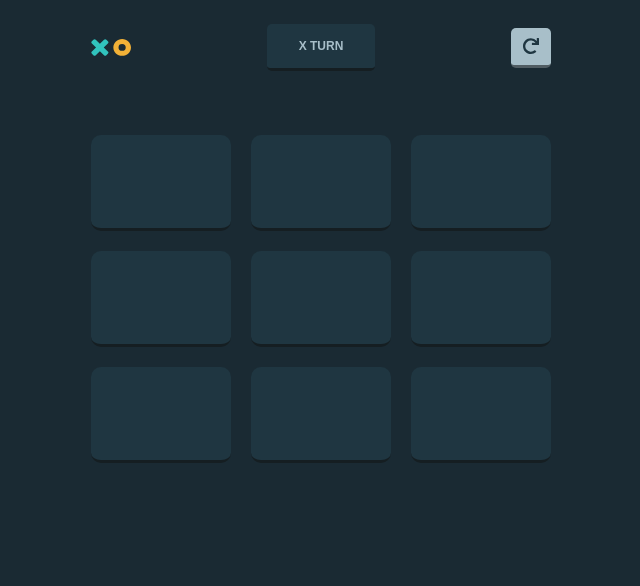
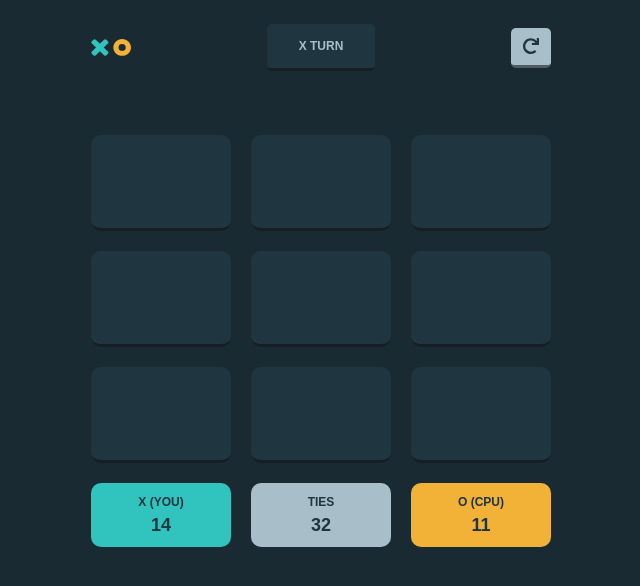
Before and after one commit to lasha-abuladze/tic-toc-toe, a React (Create React App) app: page / in a window 1280 px wide. Shown: the top 586 px of the page, without its empty margins (319-959 px from the left). Built offline with nearby package versions, Linux system fonts and the light colour scheme.

Commit message:
feat: complete MainPage implementation

```diff
--- a/src/App.js
+++ b/src/App.js
@@ -36,6 +36,7 @@ function MainPage() {
     <div className="game-container">
       <GameHeader />
       <GameBoard />
+      <GameFooter />
     </div>
   );
 }
@@ -80,6 +81,25 @@ function GameBoard() {
 
 function MarkCell() {
   return <button className="btn--gen btn--mark-cell"></button>;
+}
+
+function GameFooter() {
+  return (
+    <div className="game-footer">
+      <ResutltDiv resultFor="x (you)" result="14" />
+      <ResutltDiv resultFor="ties" result="32" />
+      <ResutltDiv resultFor="o (cpu)" result="11" />
+    </div>
+  );
+}
+
+function ResutltDiv({ resultFor, result }) {
+  return (
+    <div className="result-div">
+      <span>{resultFor}</span>
+      <span>{result}</span>
+    </div>
+  );
 }
 
 //////////////////////////////////////////////////////////
--- a/src/main.scss
+++ b/src/main.scss
@@ -197,5 +197,39 @@ body {
         border-bottom: 3px solid #151e22;
       }
     }
+
+    .game-footer {
+      margin-top: 20px;
+
+      @include flex-row();
+      justify-content: space-between;
+      gap: 20px;
+
+      .result-div {
+        width: 100%;
+        height: 64px;
+        border-radius: 10px;
+        background-color: $color--dusty-blue;
+        @include flex-column();
+        justify-content: center;
+        gap: 8px;
+        color: $color--dark-green;
+        font-weight: 700;
+        text-transform: uppercase;
+        font-size: 18px;
+
+        &:first-child {
+          background-color: $color--light-cyan;
+        }
+
+        &:last-child {
+          background-color: $color--yellow;
+        }
+
+        span:first-child {
+          font-size: 12px;
+        }
+      }
+    }
   }
 }
```
